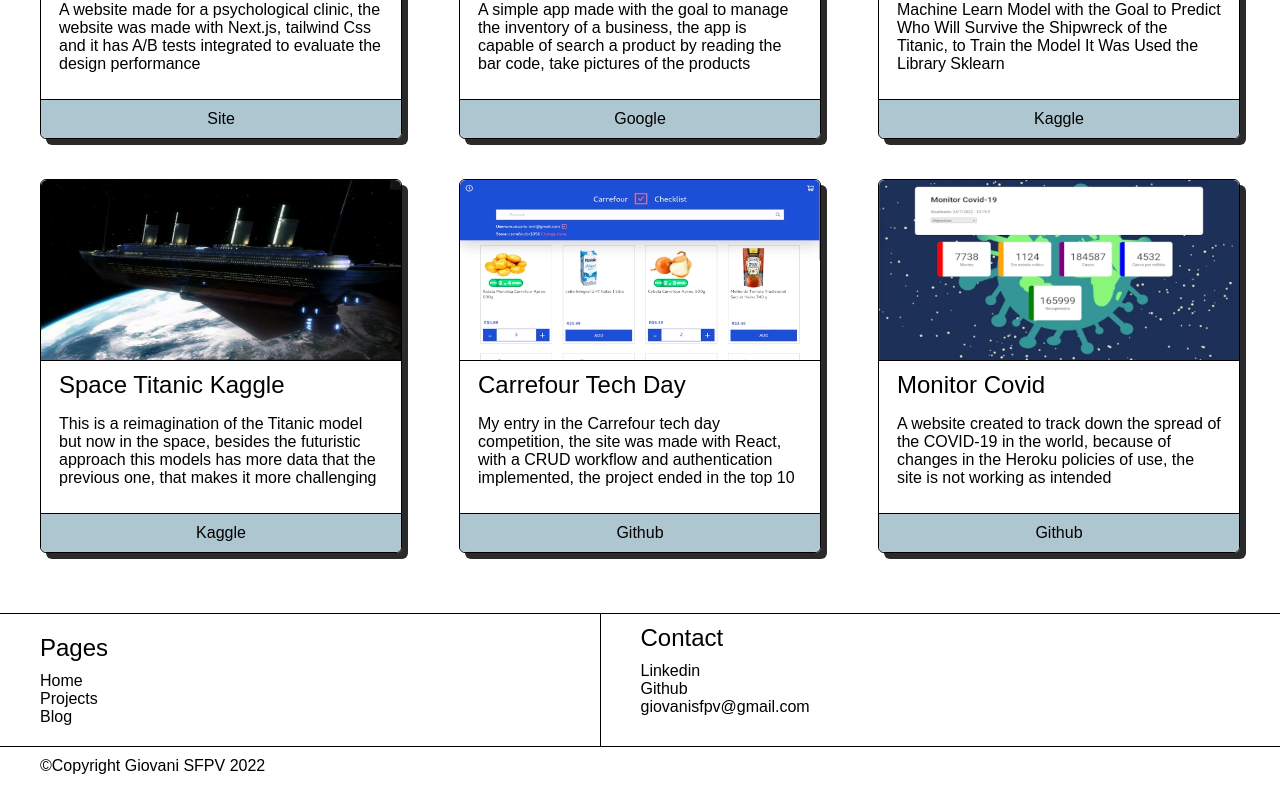
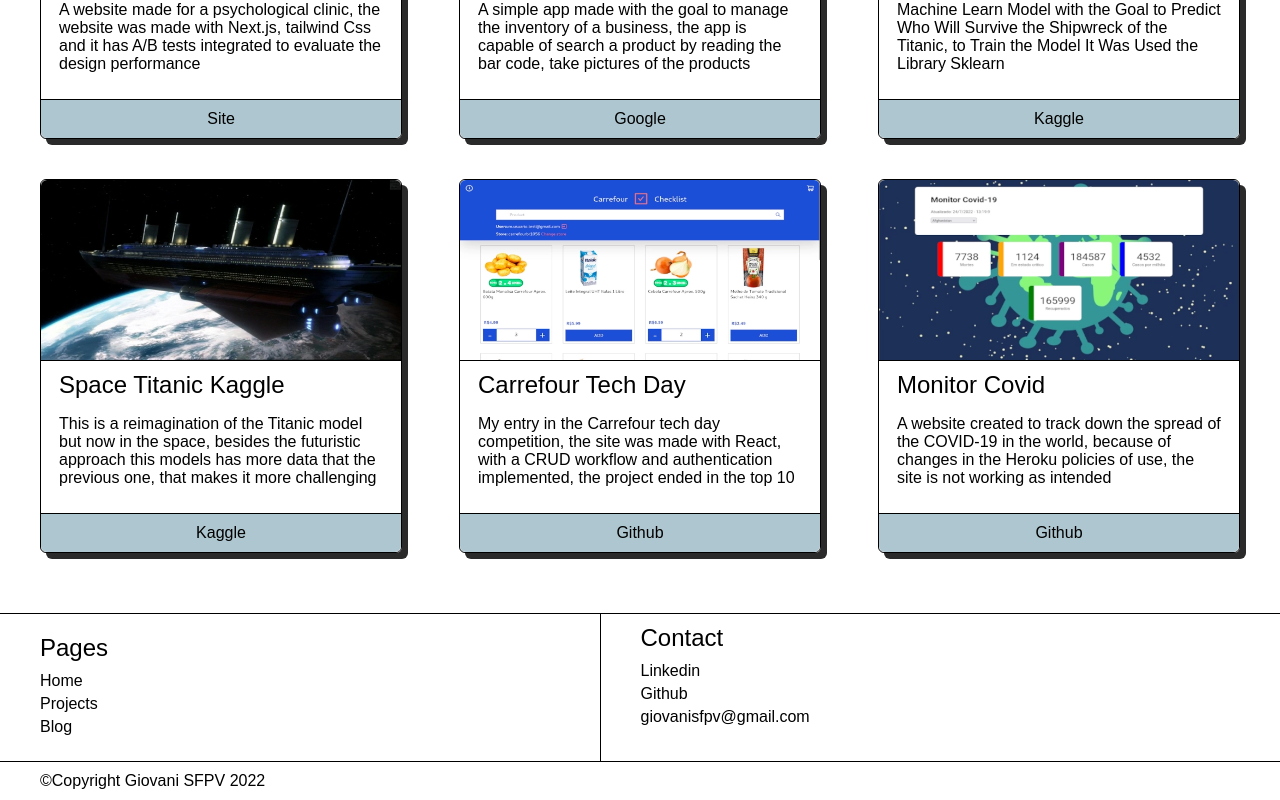
Before and after one commit to Giovani-Pedroso/Giovani-Pedroso.github.io, a SvelteKit app: page / in a window 1280 px wide. Shown: the part 1820-2620 px from the top of the page. Built offline with nearby package versions, Linux system fonts and the light colour scheme.

Commit message:
version 1.0.1

```diff
--- a/src/components/home/Blog.svelte
+++ b/src/components/home/Blog.svelte
@@ -46,4 +46,9 @@
     margin:40px 0px ;
   }
 
+  @media (max-width: 860px){
+    span{
+      display:block;
+    }
+  }
 </style>
--- a/src/components/home/Projects.svelte
+++ b/src/components/home/Projects.svelte
@@ -56,4 +56,9 @@
     font-weight:normal;
     margin: 10px 0px;
   }
+  @media (max-width: 860px){
+    span{
+      display:block;
+    }
+  }
 </style>
--- a/src/components/navegation/Footer.svelte
+++ b/src/components/navegation/Footer.svelte
@@ -45,6 +45,10 @@
     padding: 10px var(--padding-default);
     border-right: none;
   }
+  a{
+    display:block;
+    margin: 5px 0px;
+  }
   .title{
     margin-bottom: 10px;
     margin-top: 0px;
```
